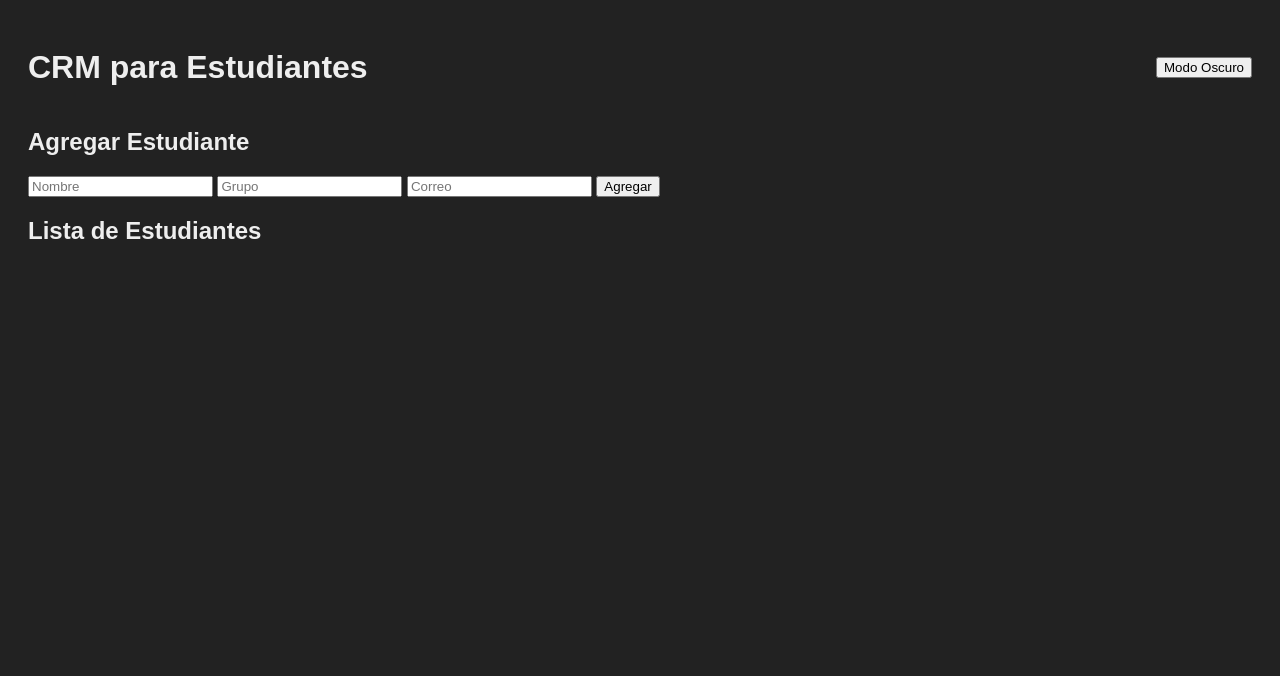
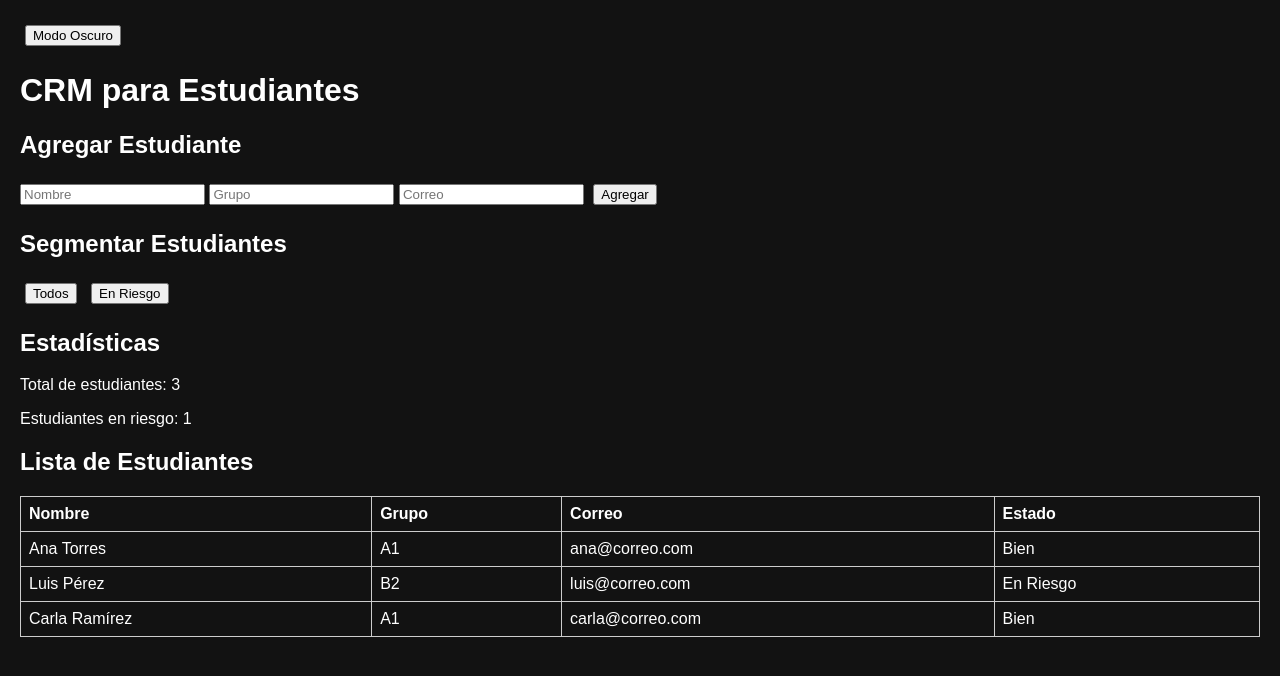
Before and after one commit to pfp75/crmestudiantes, a plain HTML site: page index.html in a window 1280 px wide. Both pictures are taken after a click on the button "Modo Oscuro". Drawn offline with Linux system fonts and the light colour scheme.

Commit message:
Add files via upload

```diff
--- a/estilos.css
+++ b/estilos.css
@@ -1,38 +1,24 @@
+
 body {
-    font-family: sans-serif;
-    background-color: #f4f4f4;
-    color: #333;
-    margin: 0;
-    padding: 0;
+    font-family: Arial, sans-serif;
+    background-color: white;
+    color: black;
+    margin: 20px;
 }
-header {
-    background: #005f73;
-    color: white;
-    padding: 1em;
-    display: flex;
-    justify-content: space-between;
-    align-items: center;
-}
-.menu-principal {
-    display: flex;
-    gap: 1em;
-    padding: 1em;
-    background-color: #eee;
-}
-button {
-    padding: 0.5em 1em;
-    cursor: pointer;
-}
-.seccion {
-    padding: 1em;
-}
-.oculto {
-    display: none;
-}
-.dark-mode {
+body.oscuro {
     background-color: #121212;
     color: white;
 }
-.dark-mode header {
-    background-color: #222;
+button {
+    margin: 5px;
 }
+table {
+    width: 100%;
+    border-collapse: collapse;
+    margin-top: 10px;
+}
+th, td {
+    border: 1px solid #ccc;
+    padding: 8px;
+    text-align: left;
+}
--- a/estudiantes.json
+++ b/estudiantes.json
@@ -1,7 +1,6 @@
+
 [
-    { "id": 1, "nombre": "Carlos Rojas", "grupo": "A", "segmento": "normal" },
-    { "id": 2, "nombre": "Ana Ruiz", "grupo": "B", "segmento": "en_riesgo" },
-    { "id": 3, "nombre": "Luis Mora", "grupo": "A", "segmento": "normal" },
-    { "id": 4, "nombre": "Esteban Pérez", "grupo": "C", "segmento": "en_riesgo" },
-    { "id": 5, "nombre": "María Vargas", "grupo": "B", "segmento": "normal" }
+    {"nombre": "Ana Torres", "grupo": "A1", "correo": "ana@correo.com", "riesgo": false},
+    {"nombre": "Luis Pérez", "grupo": "B2", "correo": "luis@correo.com", "riesgo": true},
+    {"nombre": "Carla Ramírez", "grupo": "A1", "correo": "carla@correo.com", "riesgo": false}
 ]
--- a/index.html
+++ b/index.html
@@ -2,34 +2,52 @@
 <!DOCTYPE html>
 <html lang="es">
 <head>
-  <meta charset="UTF-8" />
-  <meta name="viewport" content="width=device-width, initial-scale=1.0"/>
-  <title>CRM Estudiantes</title>
-  <link rel="stylesheet" href="styles.css"/>
+    <meta charset="UTF-8">
+    <meta name="viewport" content="width=device-width, initial-scale=1.0">
+    <title>CRM para Estudiantes</title>
+    <link rel="stylesheet" href="estilos.css">
 </head>
 <body>
-  <header>
-    <h1>CRM para Estudiantes</h1>
-    <button onclick="toggleDarkMode()">Modo Oscuro</button>
-  </header>
+    <button id="modoOscuroBtn">Modo Oscuro</button>
+    <div class="contenedor">
+        <h1>CRM para Estudiantes</h1>
 
-  <main>
-    <section id="registro">
-      <h2>Agregar Estudiante</h2>
-      <form id="formEstudiante">
-        <input type="text" id="nombre" placeholder="Nombre" required/>
-        <input type="text" id="grupo" placeholder="Grupo" required/>
-        <input type="email" id="correo" placeholder="Correo" required/>
-        <button type="submit">Agregar</button>
-      </form>
-    </section>
+        <section id="agregar-estudiante">
+            <h2>Agregar Estudiante</h2>
+            <input type="text" id="nombre" placeholder="Nombre">
+            <input type="text" id="grupo" placeholder="Grupo">
+            <input type="email" id="correo" placeholder="Correo">
+            <button onclick="agregarEstudiante()">Agregar</button>
+        </section>
 
-    <section id="lista">
-      <h2>Lista de Estudiantes</h2>
-      <ul id="listaEstudiantes"></ul>
-    </section>
-  </main>
+        <section id="segmentos">
+            <h2>Segmentar Estudiantes</h2>
+            <button onclick="mostrarTodos()">Todos</button>
+            <button onclick="mostrarEnRiesgo()">En Riesgo</button>
+        </section>
 
-  <script src="script.js"></script>
+        <section id="estadisticas">
+            <h2>Estadísticas</h2>
+            <p>Total de estudiantes: <span id="total-estudiantes">0</span></p>
+            <p>Estudiantes en riesgo: <span id="total-riesgo">0</span></p>
+        </section>
+
+        <section id="lista-estudiantes">
+            <h2>Lista de Estudiantes</h2>
+            <table>
+                <thead>
+                    <tr>
+                        <th>Nombre</th>
+                        <th>Grupo</th>
+                        <th>Correo</th>
+                        <th>Estado</th>
+                    </tr>
+                </thead>
+                <tbody id="tabla-estudiantes">
+                </tbody>
+            </table>
+        </section>
+    </div>
+    <script src="script.js"></script>
 </body>
 </html>
--- a/script.js
+++ b/script.js
@@ -1,34 +1,62 @@
+
+let estudiantes = [];
+let modoOscuro = false;
 
 document.addEventListener("DOMContentLoaded", () => {
-  const lista = document.getElementById("listaEstudiantes");
-  const form = document.getElementById("formEstudiante");
-  const estudiantes = JSON.parse(localStorage.getItem("estudiantes")) || [];
-
-  function renderEstudiantes() {
-    lista.innerHTML = "";
-    estudiantes.forEach((e, index) => {
-      const li = document.createElement("li");
-      li.textContent = `${e.nombre} (${e.grupo}) - ${e.correo}`;
-      lista.appendChild(li);
-    });
-  }
-
-  form.addEventListener("submit", (e) => {
-    e.preventDefault();
-    const nuevo = {
-      nombre: document.getElementById("nombre").value,
-      grupo: document.getElementById("grupo").value,
-      correo: document.getElementById("correo").value,
-    };
-    estudiantes.push(nuevo);
-    localStorage.setItem("estudiantes", JSON.stringify(estudiantes));
-    renderEstudiantes();
-    form.reset();
-  });
-
-  renderEstudiantes();
+    cargarEstudiantes();
+    document.getElementById("modoOscuroBtn").addEventListener("click", toggleModoOscuro);
 });
 
-function toggleDarkMode() {
-  document.body.classList.toggle("dark");
+function agregarEstudiante() {
+    const nombre = document.getElementById("nombre").value;
+    const grupo = document.getElementById("grupo").value;
+    const correo = document.getElementById("correo").value;
+    if (nombre && grupo && correo) {
+        estudiantes.push({ nombre, grupo, correo, riesgo: Math.random() < 0.3 });
+        actualizarVista();
+    }
 }
+
+function actualizarVista() {
+    const tabla = document.getElementById("tabla-estudiantes");
+    tabla.innerHTML = "";
+    estudiantes.forEach(est => {
+        const fila = document.createElement("tr");
+        fila.innerHTML = `<td>${est.nombre}</td><td>${est.grupo}</td><td>${est.correo}</td><td>${est.riesgo ? "En Riesgo" : "Bien"}</td>`;
+        tabla.appendChild(fila);
+    });
+    document.getElementById("total-estudiantes").textContent = estudiantes.length;
+    document.getElementById("total-riesgo").textContent = estudiantes.filter(e => e.riesgo).length;
+}
+
+function mostrarTodos() {
+    actualizarVista();
+}
+
+function mostrarEnRiesgo() {
+    const tabla = document.getElementById("tabla-estudiantes");
+    tabla.innerHTML = "";
+    const enRiesgo = estudiantes.filter(e => e.riesgo);
+    enRiesgo.forEach(est => {
+        const fila = document.createElement("tr");
+        fila.innerHTML = `<td>${est.nombre}</td><td>${est.grupo}</td><td>${est.correo}</td><td>En Riesgo</td>`;
+        tabla.appendChild(fila);
+    });
+    document.getElementById("total-estudiantes").textContent = estudiantes.length;
+    document.getElementById("total-riesgo").textContent = enRiesgo.length;
+}
+
+function toggleModoOscuro() {
+    modoOscuro = !modoOscuro;
+    document.body.classList.toggle("oscuro", modoOscuro);
+}
+
+function cargarEstudiantes() {
+    fetch("estudiantes.json")
+        .then(res => res.json())
+        .then(data => {
+            estudiantes = data;
+            actualizarVista();
+        })
+        .catch(() => actualizarVista());
+}
```
